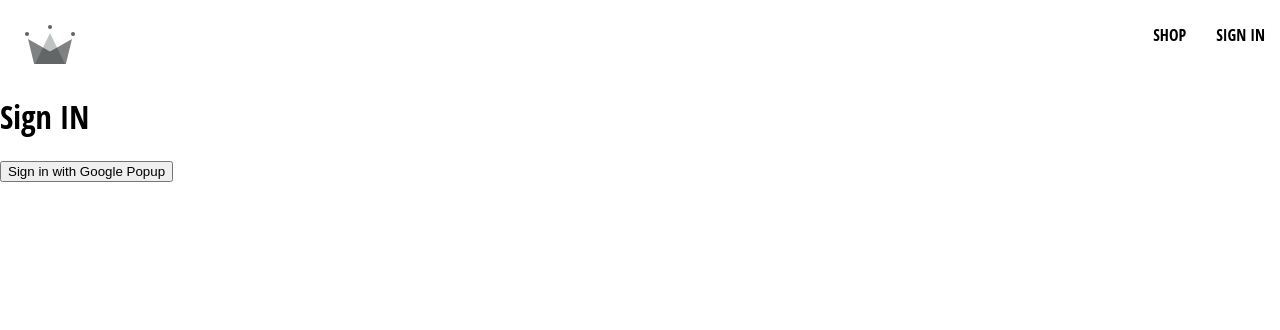
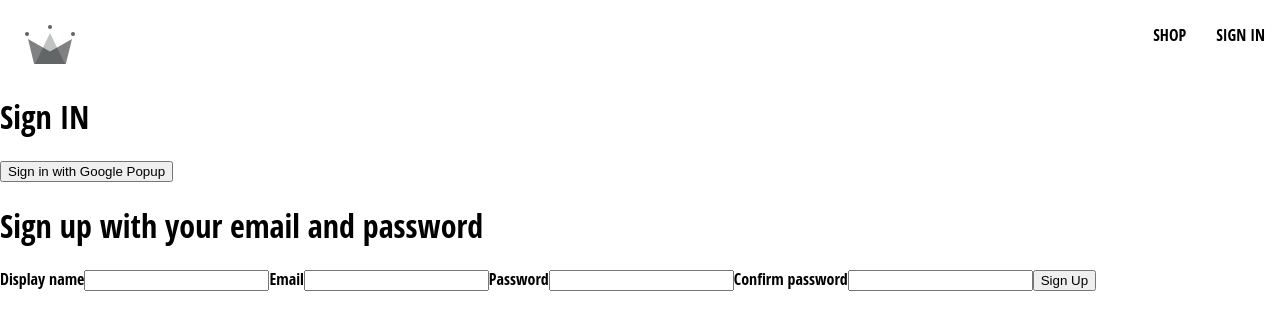
Before and after one commit to marcosklabunde/clothing-ecommerce-test-2, a React (Create React App) app: page /sign-in in a window 1280 px wide. Shown: the top 330 px of the page. Built offline with nearby package versions, Linux system fonts and the light colour scheme.

Commit message:
Created sign-up-form component

```diff
--- /dev/null
+++ b/src/components/sign-up-form/sign-up-form.component.jsx
@@ -0,0 +1,60 @@
+import { useState } from "react";
+
+const defaultFormFields = {
+    displayName: '',
+    email: '',
+    password: '',
+    confirmPassword: ''
+}
+
+const SignUpForm = () => {
+    const [formFields, setFormFields] = useState(defaultFormFields);
+    const { displayName, email, password, confirmPassword } = formFields;
+
+    const handleChange = (event) => {
+        const { name, value } = event.target;
+        setFormFields({ ...formFields, [name]: value});
+    };
+
+    return (
+        <div>
+            <h1>Sign up with your email and password</h1>
+            <form onSubmit={() => {}}>
+                <label>Display name</label>
+                <input
+                    type="text"
+                    required onChange={handleChange}
+                    name="displayName"
+                    value={displayName}/>
+
+                <label>Email</label>
+                <input
+                    type="email"
+                    required
+                    onChange={handleChange}
+                    name="email"
+                    value={email}/>
+
+                <label>Password</label>
+                <input
+                    type="password"
+                    required
+                    onChange={handleChange}
+                    name="password"
+                    value={password}/>
+
+                <label>Confirm password</label>
+                <input
+                    type="password"
+                    required
+                    onChange={handleChange}
+                    name="confirmPassword"
+                    value={confirmPassword}/>
+
+                <button type="submit">Sign Up</button>
+            </form>
+        </div>
+    );
+}
+
+export default SignUpForm;
--- a/src/routes/sign-in/sign-in.component.jsx
+++ b/src/routes/sign-in/sign-in.component.jsx
@@ -1,5 +1,6 @@
 import { signInWithGooglePopup } from "../../utils/firebase/firebase.utils";
 import { createUserDocumentFromAuth } from "../../utils/firebase/firebase.utils";
+import SignUpForm from "../../components/sign-up-form/sign-up-form.component";
 
 const SignIn = () => {
     const logGoogleUser = async () => {
@@ -13,6 +14,7 @@
             <button onClick={logGoogleUser}>
                 Sign in with Google Popup
             </button>
+            <SignUpForm/>
         </div>
     );
 }
--- a/src/utils/firebase/firebase.utils.js
+++ b/src/utils/firebase/firebase.utils.js
@@ -1,5 +1,5 @@
 import {initializeApp} from 'firebase/app';
-import {getAuth, signInWithRedirect, signInWithPopup, GoogleAuthProvider} from 'firebase/auth';
+import {getAuth, signInWithPopup, GoogleAuthProvider} from 'firebase/auth';
 import {getFirestore, doc, getDoc, setDoc} from 'firebase/firestore';
 
 const firebaseConfig = {
```
